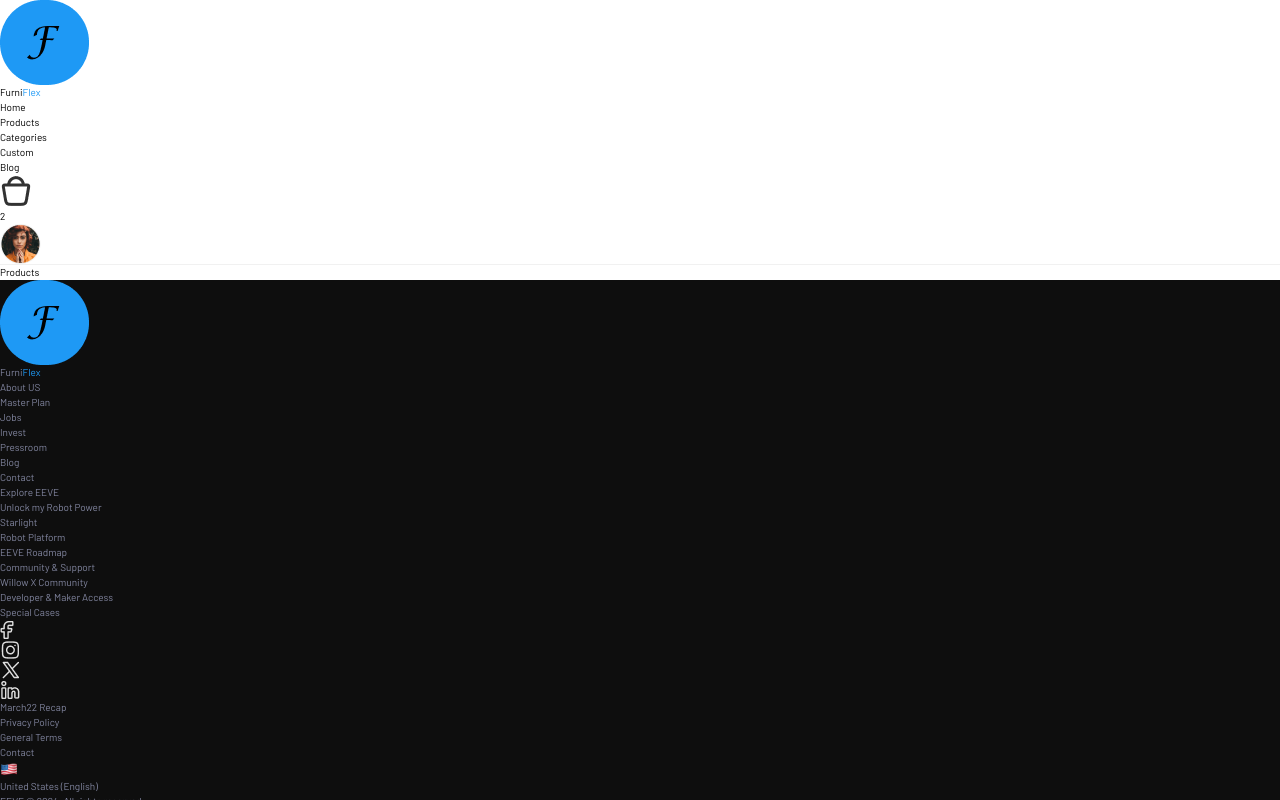
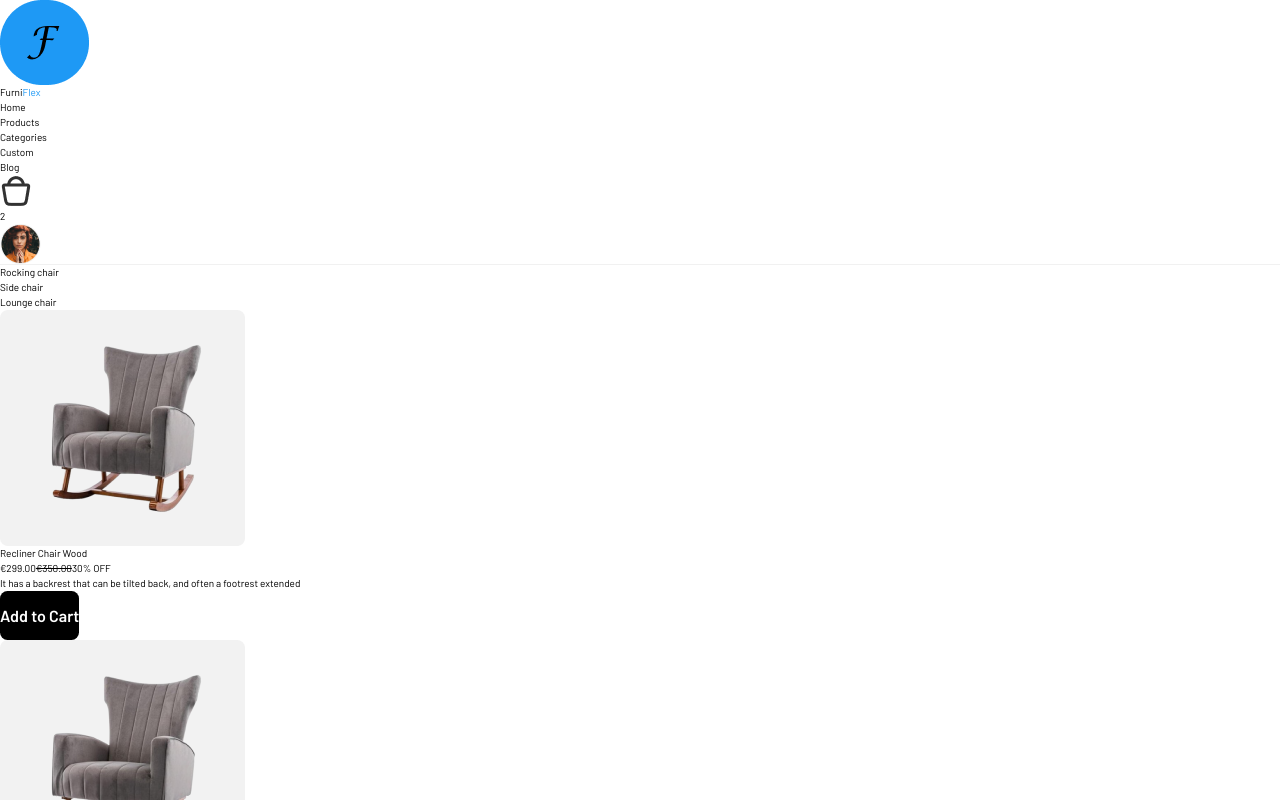
Before and after one commit to sazzadtomal/ibos, a React (Vite) app: page /products in a window 1280 px wide. Shown: the top 800 px of the page. Built offline with nearby package versions, Linux system fonts and the light colour scheme.

Commit message:
products page skeleton

```diff
--- a/src/components/Layout.jsx
+++ b/src/components/Layout.jsx
@@ -6,7 +6,7 @@ const Layout = () => {
     return (
         <section className="">
             <Header/>
-            <main className="flex-grow min-h-[70vh]">
+            <main className="flex-grow mt-24 w-full xl:w-[80%] m-auto">
                 <Outlet />
             </main>
             <Footer/>
--- /dev/null
+++ b/src/components/ProductCard.jsx
@@ -0,0 +1,23 @@
+import image from "../assets/image.png"
+
+const ProductCard = () => {
+  return (
+    <div className=" text-[1.8rem] basis-1/3 max-w-[33.3%] flex justify-center mb-6" >
+                    <div className="border p-4 max-w-[27rem] rounded-2xl">
+                        <img className="h-[25rem] w-[25rem] mb-2 rounded-2xl overflow-hidden" src={image} alt="" />
+                        <div className="max-w-[25rem] mb-4">
+                            <div className="font-semibold">Recliner Chair Wood</div>
+                            <div className="flex justify-between">
+                                <span className="font-bold">€299.00</span>
+                                <span><s className="text-[#ABABAB] font-medium">€350.00</s></span>
+                                <span className="font-semibold text-[#B92E2E]">30% OFF</span>
+                            </div>
+                            <p className="text-[1.4rem] text-wrap">It has a backrest that can be tilted back, and often a footrest extended</p>
+                        </div>
+                        <button className="w-full button button-cart">Add to Cart</button>
+                    </div>
+                </div>
+  )
+}
+
+export default ProductCard
--- a/src/components/Products.jsx
+++ b/src/components/Products.jsx
@@ -1,8 +1,64 @@
+import ProductCard from "./ProductCard"
+
+
+
+const aside=["Rocking chair","Side chair","Lounge chair"]
 
 
 const Products = () => {
   return (
-    <div className="mt-24">Products</div>
+    <section className="flex mt-48 ">
+        <aside className="font-medium text-[2.2rem] text-[#717171] border-r pr-16 min-h-[70vh] shrink-0">
+            <ul className="[&>*]:px-8 [&>*]:py-2  [&>*]:m-8 ">
+                <li>Rocking chair</li>
+                <li>Side chair</li>
+                <li>Lounge chair</li>
+            </ul>
+        </aside>
+        <main className="mx-48">
+            <section className="flex flex-wrap flex-grow items-start mb-8">
+                    <ProductCard/>
+                    <ProductCard/>
+                    <ProductCard/>
+                    <ProductCard/>
+                    <ProductCard/>
+                    <ProductCard/>
+                    <ProductCard/>
+                    <ProductCard/>
+                    <ProductCard/>
+                    <ProductCard/>
+                    <ProductCard/>
+                    <ProductCard/>
+                    <ProductCard/>
+                    <ProductCard/>
+                    <ProductCard/>
+                    <ProductCard/>
+                    <ProductCard/>
+                    <ProductCard/>
+                    <ProductCard/>
+                    <ProductCard/>
+                    <ProductCard/>
+                    <ProductCard/>
+                    <ProductCard/>
+                    <ProductCard/>
+                    <ProductCard/>
+                    <ProductCard/>
+                    <ProductCard/>
+                    <ProductCard/>
+                    <ProductCard/>
+                    <ProductCard/>
+                    <ProductCard/>
+                    <ProductCard/>
+                    <ProductCard/>
+                    <ProductCard/>
+            </section>
+            <section>
+                <div className="w-full flex justify-center text-[1.4rem] font-bold mt-24">
+                    <span>1</span><span>2</span>3<span>4</span><span>5</span><span>6</span>
+                </div>
+            </section>
+        </main>
+    </section>
   )
 }
 
--- a/src/index.css
+++ b/src/index.css
@@ -73,6 +73,14 @@ html{
   font-size: 1.7rem;
 }
 
+.button-cart{
+  background-color: black;
+  color: white;
+  font-weight: 600;
+  font-size: 1.6rem;
+}
+
+
 
 .border-input{
   border: 1px solid #DEDEDE ;
```
Also changed, not shown: src/assets/Image.png (added).
